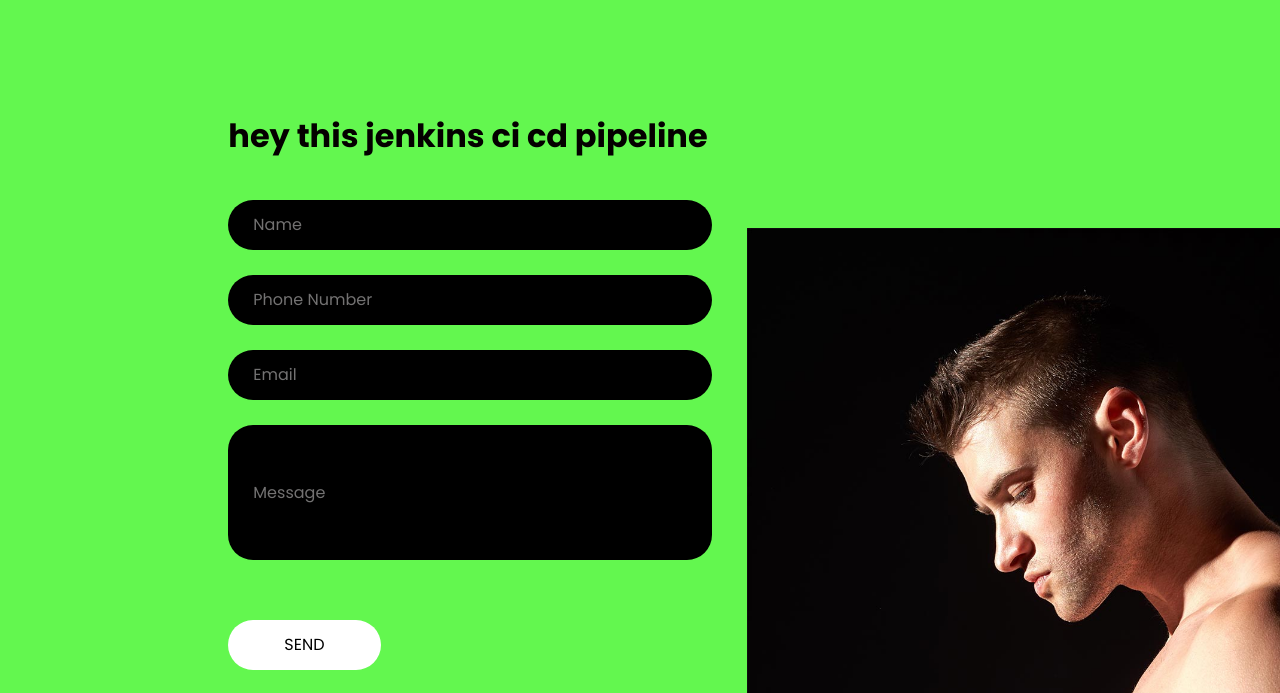
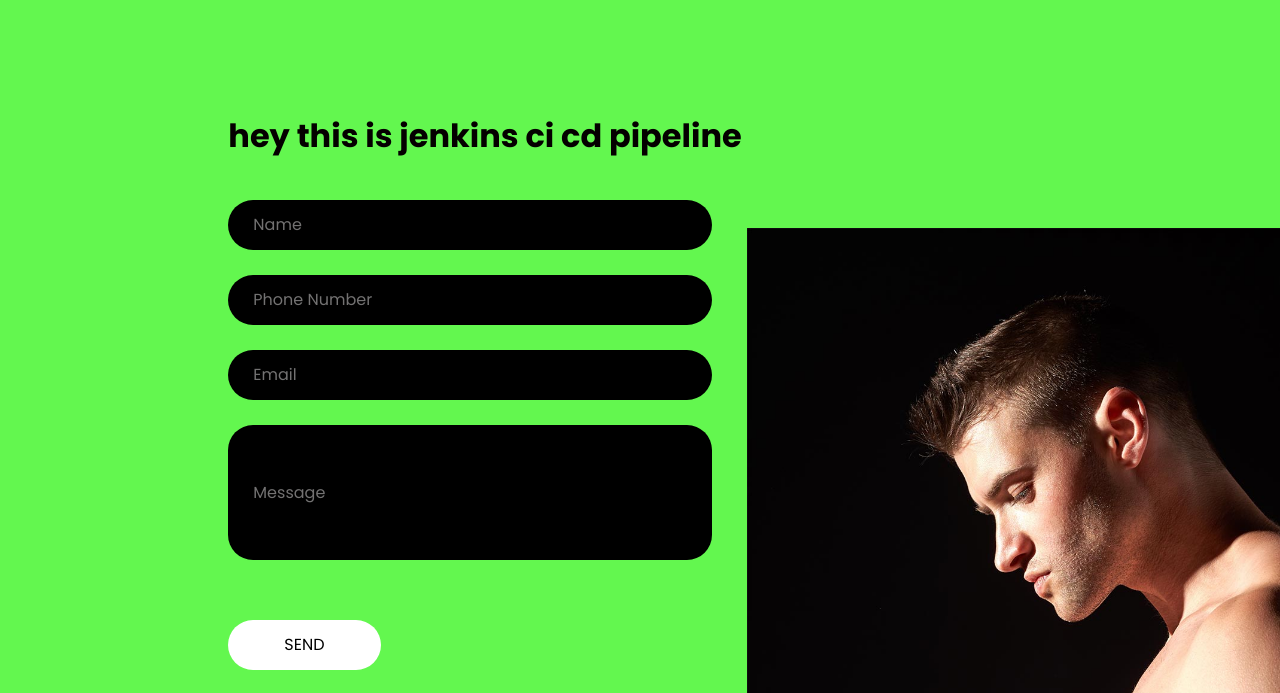
Before and after one commit to asadjafri110/jenkins_test, a plain HTML site: page index.html in a window 1280 px wide. Shown: the part 4472-5165 px from the top of the page. Drawn offline with nearby package versions, Linux system fonts and the light colour scheme; some packages are replaced by stand-ins of ours; a web font is replaced by a local one.

Commit message:
Update index.html

```diff
--- a/index.html
+++ b/index.html
@@ -504,7 +504,7 @@
 
               <section class="contact_section">
                 <h2>
-                  hey this jenkins ci cd pipeline
+                  hey this is jenkins ci cd pipeline
                 </h2>
                 <form action="">
                   <div>
```
